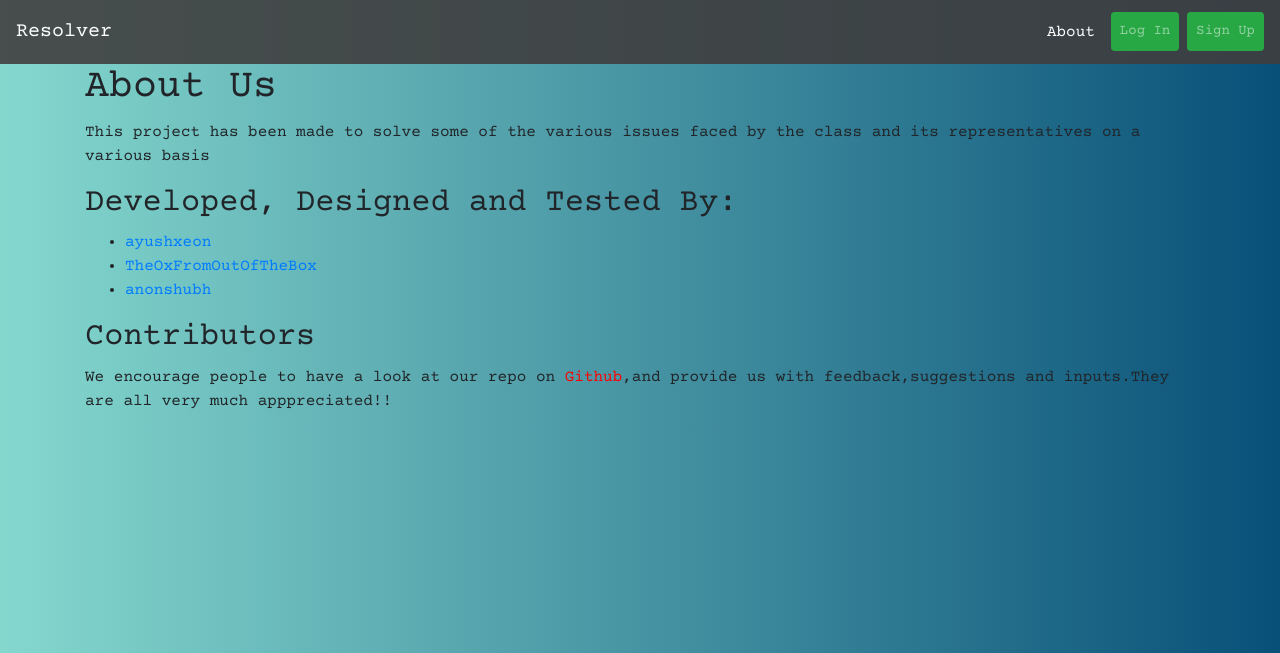
After one commit to anonshubh/issue-reporter, a Django app: page /about-us/ in a window 1280 px wide. The commit adds this page. Shown: the top 653 px of the page. Run offline with Django 3.2, Linux system fonts and the light colour scheme; some libraries are stand-ins or nearby versions.

Commit message:
Added About Page

```diff
--- a/reporter/urls.py
+++ b/reporter/urls.py
@@ -5,6 +5,7 @@ app_name = 'reporter'
 
 urlpatterns=[
     path('',views.index_view,name='index'),
+    path('about-us/',views.about_view,name='about'),
     path('report/',views.issue_form_view,name='issue-form'),
     path('close-stage/<int:pk>/',views.close_issue_view,name='close-issue'),
     path('close-delete/<int:pk>/',views.delete_resolve_line_view,name='resolve-line-delete'),
--- a/reporter/views.py
+++ b/reporter/views.py
@@ -15,6 +15,9 @@ def index_view(request):
     if request.user.is_authenticated:
         qs = Report.objects.filter(active=True,department=request.user.info.department,year=request.user.info.join_year,resolved=False)
     return render(request,'reporter/index.html',{'issue_list':qs,'form':form})
+
+def about_view(request):
+    return render(request,'about.html')
 
 @login_required
 def resolved_view(request):
--- /dev/null
+++ b/templates/about.html
@@ -0,0 +1,21 @@
+{% extends 'base.html' %}
+
+{% block content %}
+
+<h1>About Us</h1>
+<p>This project has been made to solve some of the various issues faced by the class and its representatives on a various basis</p>
+
+<h2>Developed, Designed and Tested By:</h2>
+<ul>
+    <li><a target="none" href="https://github.com/ayushxeon">ayushxeon</a></li>
+    <li><a target="none" href="https://github.com/TheOxFromOutOfTheBox">TheOxFromOutOfTheBox</a></li>
+    <li><a target="none" href="https://github.com/anonshubh">anonshubh</a></li>
+</ul>
+<h2>Contributors</h2>
+<p>We encourage people to have a look at our repo on <a target="none" class="rcolor" href="https://github.com/anonshubh/covid19-india">Github</a>,and provide us with feedback,suggestions and inputs.They are all very much apppreciated!!</p>
+<!-- <ul>
+    <li></li>
+</ul> -->
+
+
+{% endblock %}
--- a/templates/account/login.html
+++ b/templates/account/login.html
@@ -46,7 +46,7 @@ for a {{ site_name }} account and sign in below:{% endblocktrans %}</p>
       <button class="primaryAction btn btn-primary" type="submit">{% trans "Sign In" %}</button>
     </form>
   </div>
-    <p class="mt-3">Test User Email: testuser , Password: testuser@123</p>
+    <p class="mt-3">Test User Email: testuser , Password: demouser@123</p>
 </div>
 
 {% endblock %}
--- a/templates/base.html
+++ b/templates/base.html
@@ -29,7 +29,7 @@
         <div class="collapse navbar-collapse" id="navbarSupportedContent">
           <ul class="navbar-nav ml-auto">
             <li class="nav-item active">
-              <a class="nav-link my-1 mr-2" href="#">About<span class="sr-only">(current)</span></a>
+              <a class="nav-link my-1 mr-2" href="{% url 'reporter:about' %}">About<span class="sr-only">(current)</span></a>
             </li>
             {% if request.user.is_authenticated %}
             <li class="nav-item">
```
